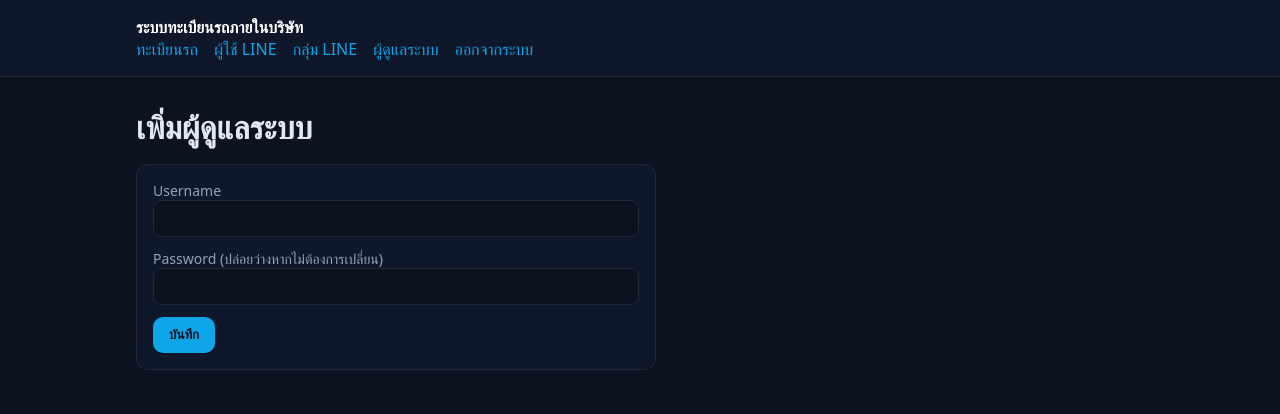
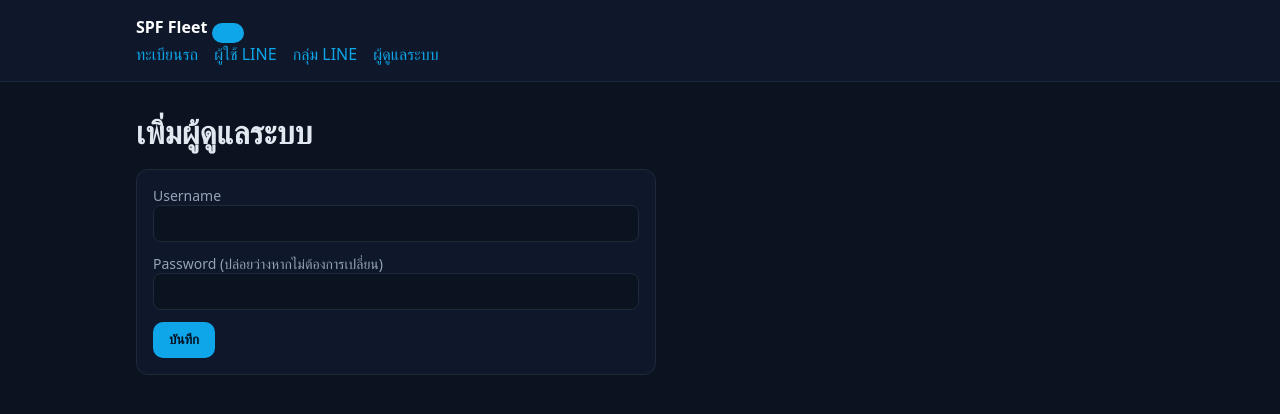
Before and after one commit to mzDeaThly/data_spf, a Flask app: page /admin/admins/add in a window 1280 px wide. Shown: the top 414 px of the page. Run offline with Flask 3, Linux system fonts and the light colour scheme; the visitor is signed in with stand-in values (Sample User, id 1).

Commit message:
Update base.html

```diff
--- a/templates/base.html
+++ b/templates/base.html
@@ -1,37 +1,40 @@
-
 <!doctype html>
 <html lang="th">
 <head>
   <meta charset="utf-8">
   <meta name="viewport" content="width=device-width, initial-scale=1">
-  <title>ระบบทะเบียนรถภายในบริษัท</title>
+  <title>SPF Fleet Dashboard</title>
   <link rel="stylesheet" href="{{ url_for('static', filename='style.css') }}">
 </head>
 <body>
-  <nav class="nav">
+  <div class="nav">
     <div class="container">
-      <a href="{{ url_for('dashboard.index') }}" class="brand">ระบบทะเบียนรถภายในบริษัท</a>
-      {% if session.get('admin_id') %}
-      <div class="menu">
+      <a class="brand" href="{{ url_for('dashboard.index') }}">SPF Fleet</a>
+      <!-- ปุ่ม Hamburger -->
+      <button id="hamburger" class="hamburger" aria-label="เปิดเมนู" aria-controls="main-menu" aria-expanded="false">
+        <span></span><span></span><span></span>
+      </button>
+      <nav class="menu" id="main-menu">
         <a href="{{ url_for('dashboard.vehicles_list') }}">ทะเบียนรถ</a>
         <a href="{{ url_for('dashboard.line_users_list') }}">ผู้ใช้ LINE</a>
         <a href="{{ url_for('dashboard.line_groups_list') }}">กลุ่ม LINE</a>
         <a href="{{ url_for('dashboard.admins_list') }}">ผู้ดูแลระบบ</a>
-        <a href="{{ url_for('auth.logout') }}">ออกจากระบบ</a>
-      </div>
-      {% endif %}
+      </nav>
     </div>
-  </nav>
+  </div>
 
-  <main class="container">
+  <div class="container">
     {% with messages = get_flashed_messages(with_categories=true) %}
       {% if messages %}
-        {% for cat, msg in messages %}
-          <div class="alert {{ cat }}">{{ msg }}</div>
+        {% for category, message in messages %}
+          <div class="alert {{ category }}">{{ message }}</div>
         {% endfor %}
       {% endif %}
     {% endwith %}
+
     {% block content %}{% endblock %}
-  </main>
+  </div>
+
+  <script src="{{ url_for('static', filename='app.js') }}"></script>
 </body>
 </html>
```
